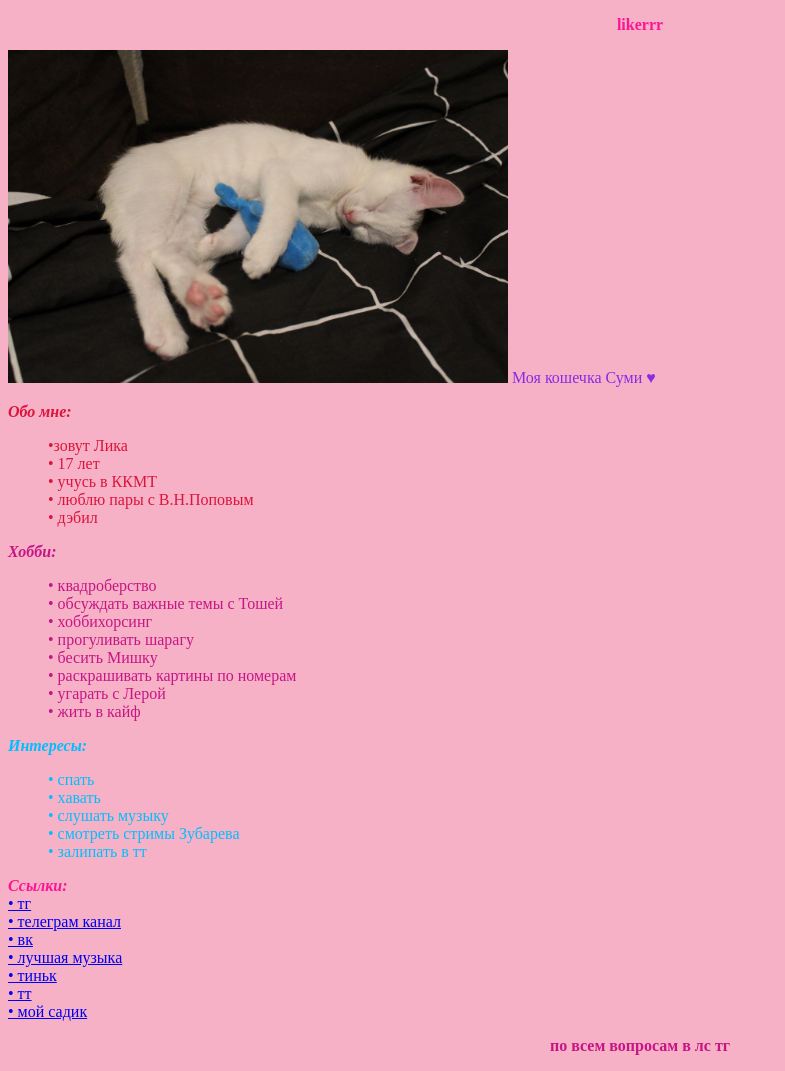
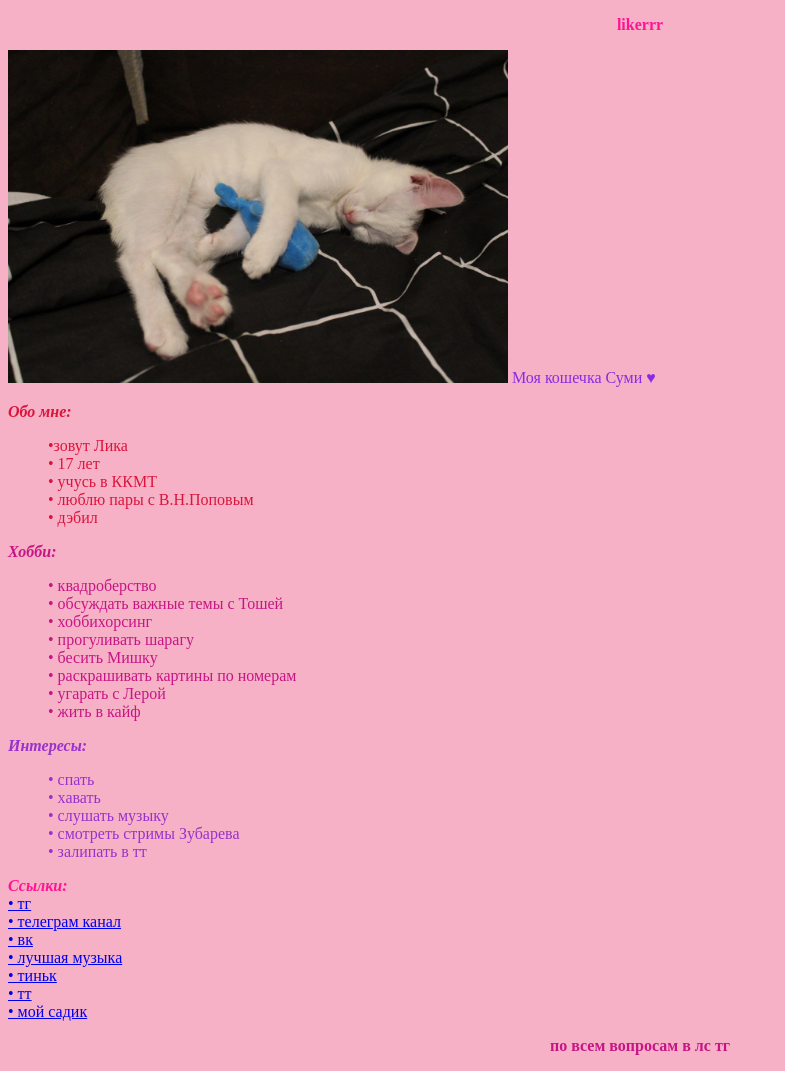
Before and after one commit to Lika24572/vizitka, a plain HTML site: page index.html in a window 1280 px wide. Shown: the whole page, without its empty margins (0-785 px from the left). Drawn offline with Linux system fonts and the light colour scheme.

Commit message:
Update index.html

```diff
--- a/index.html
+++ b/index.html
@@ -32,7 +32,7 @@
 	<il>• жить в кайф</il><br>
 </ul>
 </font>
-<font color="#00BFFF">
+<font color="#9932CC">
 	<b><i>Интересы:</i></b>
 <ul>
 	<il>• спать</il><br>
```
